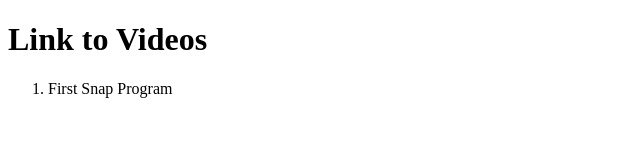
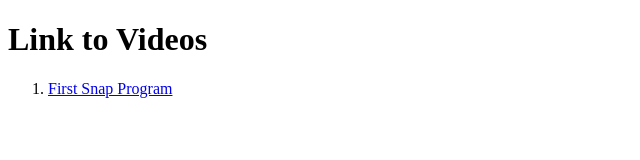
Before and after one commit to melissaignacio/eds124br-Teaching-Programming-Portfolio, a plain HTML site: page index.html in a window 1280 px wide. Shown: the whole page, without its empty margins (0-640 px from the left). Drawn offline with Linux system fonts and the light colour scheme.

Commit message:
Update index.html

```diff
--- a/index.html
+++ b/index.html
@@ -7,7 +7,9 @@
     <body>
         <h1>Link to Videos</h1>
         <ol>
-            <li>First Snap Program</li>
+            <li>
+                <a href="https://youtu.be/vjjIjtt3i_Q">First Snap Program</a>
+            </li>
 
         </ol>
     </body>
```
